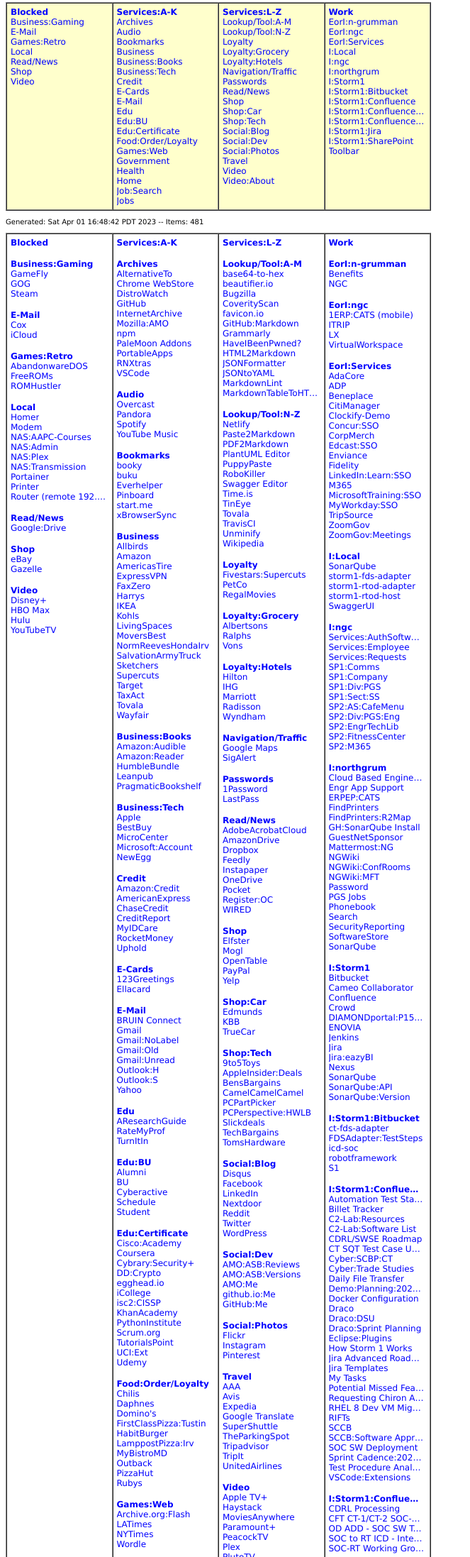
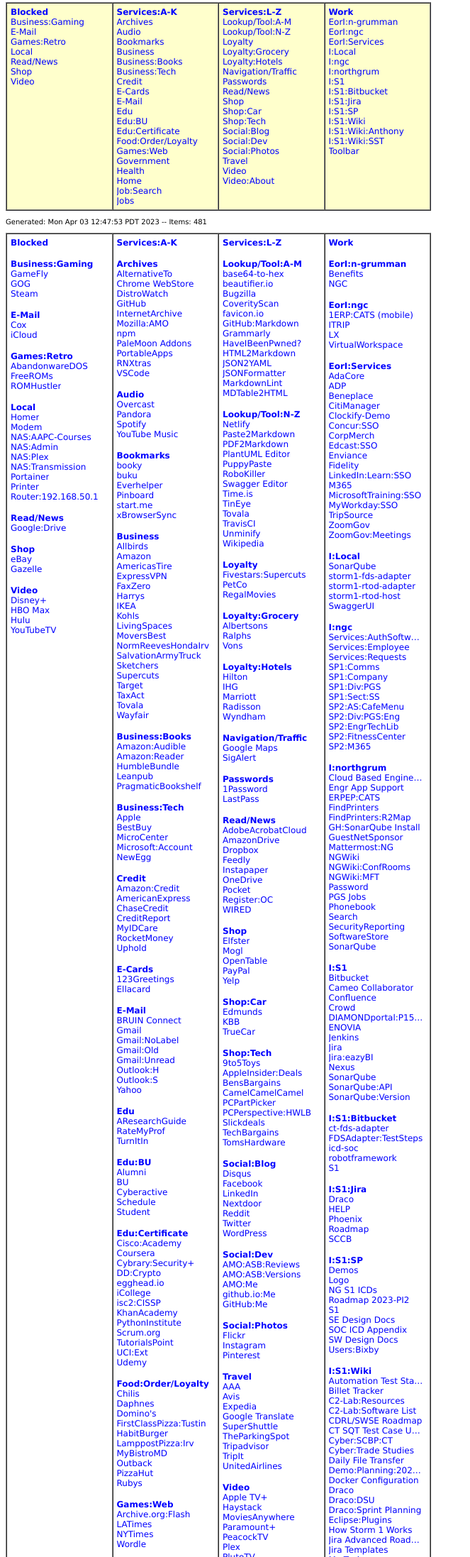
Before and after one commit to eric-bixby/dotfiles, a plain HTML site: page bookmarks/index.html in a window 1280 px wide. Shown: the part 5-2199 px from the top of the page at 71% size, without its empty margins (0-663 px from the left). Drawn offline with Linux system fonts and the light colour scheme.

Commit message:
Update bookmarks

```diff
--- a/bookmarks/index.html
+++ b/bookmarks/index.html
@@ -126,20 +126,20 @@
 <a href="#Work|I:Local" class="dir">I:Local</a><br>
 <a href="#Work|I:ngc" class="dir">I:ngc</a><br>
 <a href="#Work|I:northgrum" class="dir">I:northgrum</a><br>
-<a href="#Work|I:Storm1" class="dir">I:Storm1</a><br>
-<a href="#Work|I:Storm1:Bitbucket" class="dir">I:Storm1:Bitbucket</a><br>
-<a href="#Work|I:Storm1:Confluence" class="dir">I:Storm1:Confluence</a><br>
-<a href="#Work|I:Storm1:Confluence:Anthony" class="dir">I:Storm1:Confluence:Anthony</a><br>
-<a href="#Work|I:Storm1:Confluence:SST" class="dir">I:Storm1:Confluence:SST</a><br>
-<a href="#Work|I:Storm1:Jira" class="dir">I:Storm1:Jira</a><br>
-<a href="#Work|I:Storm1:SharePoint" class="dir">I:Storm1:SharePoint</a><br>
+<a href="#Work|I:S1" class="dir">I:S1</a><br>
+<a href="#Work|I:S1:Bitbucket" class="dir">I:S1:Bitbucket</a><br>
+<a href="#Work|I:S1:Jira" class="dir">I:S1:Jira</a><br>
+<a href="#Work|I:S1:SP" class="dir">I:S1:SP</a><br>
+<a href="#Work|I:S1:Wiki" class="dir">I:S1:Wiki</a><br>
+<a href="#Work|I:S1:Wiki:Anthony" class="dir">I:S1:Wiki:Anthony</a><br>
+<a href="#Work|I:S1:Wiki:SST" class="dir">I:S1:Wiki:SST</a><br>
 <a href="#Work|Toolbar" class="dir">Toolbar</a><br>
 </td>
 </tr>
 </tbody></table>
 
 <p class="mod">Generated:
-Sat Apr 01 16:48:42 PDT 2023
+Mon Apr 03 12:47:53 PDT 2023
 -- Items:
 481
 </p>
@@ -172,7 +172,7 @@
 <a href="http://nas-ba-f3-f8.local:9091/transmission/web/" class="dir" title="">NAS:Transmission</a><br>
 <a href="http://raspberrypi.local:9000/#!/home" class="dir" title="">Portainer</a><br>
 <a href="http://npif5f659.local./" class="dir" title="">Printer</a><br>
-<a href="http://router.asus.com/" class="dir" title="">Router (remote 192.168.50.1)</a><br>
+<a href="http://router.asus.com/" class="dir" title="">Router:192.168.50.1</a><br>
 <p>
 <a name="Blocked|Read/News" class="sub" href="#top">Read/News</a><br>
 <a href="https://www.google.com/intl/en/drive/#my-drive" class="dir" title="">Google:Drive</a><br>
@@ -392,10 +392,10 @@
 <a href="https://www.grammarly.com/" class="dir" title="">Grammarly</a><br>
 <a href="https://haveibeenpwned.com/" class="dir" title="">HaveIBeenPwned?</a><br>
 <a href="https://codebeautify.org/html-to-markdown" class="dir" title="">HTML2Markdown</a><br>
+<a href="https://www.json2yaml.com/" class="dir" title="">JSON2YAML</a><br>
 <a href="https://jsonformatter.org/" class="dir" title="">JSONFormatter</a><br>
-<a href="https://www.json2yaml.com/" class="dir" title="">JSONtoYAML</a><br>
 <a href="https://dlaa.me/markdownlint/" class="dir" title="">MarkdownLint</a><br>
-<a href="https://tableconvert.com/markdown-to-html" class="dir" title="">MarkdownTableToHTML</a><br>
+<a href="https://tableconvert.com/markdown-to-html" class="dir" title="">MDTable2HTML</a><br>
 <p>
 <a name="Services:L-Z|Lookup/Tool:N-Z" class="sub" href="#top">Lookup/Tool:N-Z</a><br>
 <a href="https://www.netlify.com/" class="dir" title="">Netlify</a><br>
@@ -595,7 +595,7 @@
 <a href="http://softwarestore.northgrum.com/esd/" class="dir" title="">SoftwareStore</a><br>
 <a href="https://sonarqube.northgrum.com/sessions/new?return_to=%2F" class="dir" title="">SonarQube</a><br>
 <p>
-<a name="Work|I:Storm1" class="sub" href="#top">I:Storm1</a><br>
+<a name="Work|I:S1" class="sub" href="#top">I:S1</a><br>
 <a href="https://c2web02.ss.northgrum.com/bitbucket/dashboard" class="dir" title="">Bitbucket</a><br>
 <a href="https://c2web02.ss.northgrum.com/webapp/" class="dir" title="">Cameo Collaborator</a><br>
 <a href="https://c2web02.ss.northgrum.com/confluence/" class="dir" title="">Confluence</a><br>
@@ -610,14 +610,32 @@
 <a href="https://c2web02.ss.northgrum.com/sonarqube/web_api" class="dir" title="">SonarQube:API</a><br>
 <a href="https://c2web02.ss.northgrum.com/sonarqube/api/server/version" class="dir" title="">SonarQube:Version</a><br>
 <p>
-<a name="Work|I:Storm1:Bitbucket" class="sub" href="#top">I:Storm1:Bitbucket</a><br>
+<a name="Work|I:S1:Bitbucket" class="sub" href="#top">I:S1:Bitbucket</a><br>
 <a href="https://c2web02.ss.northgrum.com/bitbucket/projects/STORM/repos/ct-fds-adapter/browse" class="dir" title="">ct-fds-adapter</a><br>
 <a href="https://c2web02.ss.northgrum.com/bitbucket/projects/STORM/repos/ct-copd/browse/storm1-ct-copd-sim-installer/docs/FDSAdapterTestSteps.md" class="dir" title="">FDSAdapter:TestSteps</a><br>
 <a href="https://c2web02.ss.northgrum.com/bitbucket/projects/STORM/repos/storm1-commons/browse/storm1-icd-soc/src/main/xsd/storm1-icd-soc.xsd" class="dir" title="">icd-soc</a><br>
 <a href="https://c2web02.ss.northgrum.com/bitbucket/projects/STORM/repos/storm1-robotframework/browse" class="dir" title="">robotframework</a><br>
 <a href="https://c2web02.ss.northgrum.com/bitbucket/projects/STORM" class="dir" title="">S1</a><br>
 <p>
-<a name="Work|I:Storm1:Confluence" class="sub" href="#top">I:Storm1:Confluence</a><br>
+<a name="Work|I:S1:Jira" class="sub" href="#top">I:S1:Jira</a><br>
+<a href="https://c2web02.ss.northgrum.com/jira/secure/RapidBoard.jspa?rapidView=67" class="dir" title="">Draco</a><br>
+<a href="https://c2web02.ss.northgrum.com/jira/secure/RapidBoard.jspa?rapidView=61&selectedIssue=HELP-470" class="dir" title="">HELP</a><br>
+<a href="https://c2web02.ss.northgrum.com/jira/secure/RapidBoard.jspa?rapidView=38&selectedIssue=S1-22050" class="dir" title="">Phoenix</a><br>
+<a href="https://c2web02.ss.northgrum.com/jira/secure/PortfolioPlanView.jspa?id=1&sid=1&vid=5#plan/backlog" class="dir" title="">Roadmap</a><br>
+<a href="https://c2web02.ss.northgrum.com/jira/secure/RapidBoard.jspa?rapidView=63&selectedIssue=SCCB-36" class="dir" title="">SCCB</a><br>
+<p>
+<a name="Work|I:S1:SP" class="sub" href="#top">I:S1:SP</a><br>
+<a href="https://oursites.myngc.com/MS/SISRS001/S1/Shared%20Documents/Forms/AllItems.aspx?RootFolder=%2fMS%2fSISRS001%2fS1%2fShared%20Documents%2fS1%20EMD%2f30%5fSOC%2f30%5fSW%5fDev%2fRaptor%2fRaptor%20demo%20recordings&FolderCTID=0x012000A504F26EA5867D41838109385FE76EED" class="dir" title="">Demos</a><br>
+<a href="https://oursites.myngc.com/MS/SISRS001/S1/Shared%20Documents/Forms/AllItems.aspx?RootFolder=%2FMS%2FSISRS001%2FS1%2FShared%20Documents%2FS1%20EMD%2F10_Mgmt%2FLogo&FolderCTID=0x012000A504F26EA5867D41838109385FE76EED&View=%7B39E5F4D5-B3BF-4EB6-A271-EE8AFA992F99%7D" class="dir" title="">Logo</a><br>
+<a href="https://oursites.myngc.com/MS/SISRS001/S1/Storm1FOUO/FOUO%20Docs/Forms/AllItems.aspx?RootFolder=%2fMS%2fSISRS001%2fS1%2fStorm1FOUO%2fFOUO%20Docs%2fS1%20EMD%2f20_SEIT%2f10_SE%2f30%20Interfaces%2fNG%20S1%20ICDs&FolderCTID=0x0120000A3F45EFB6F39D4C9711009E48C4D873" class="dir" title="">NG S1 ICDs</a><br>
+<a href="https://oursites.myngc.com/MS/SISRS001/S1/Shared%20Documents/Forms/AllItems.aspx?RootFolder=%2FMS%2FSISRS001%2FS1%2FShared%20Documents%2FS1%20EMD%2F10_Mgmt%2F10_Meetings%2F00_PI%20Planning%2F2023%20PI%20Planning%2F2023-03-07%20PI%20Planning%202%20for%20Yr%202023%2F2023_PI2_Roadmap&FolderCTID=0x012000A504F26EA5867D41838109385FE76EED&View=%7B39E5F4D5-B3BF-4EB6-A271-EE8AFA992F99%7D" class="dir" title="">Roadmap 2023-PI2</a><br>
+<a href="https://oursites.myngc.com/MS/SISRS001/S1/default.aspx" class="dir" title="">S1</a><br>
+<a href="https://oursites.myngc.com/MS/SISRS001/S1/Shared%20Documents/Forms/AllItems.aspx?RootFolder=%2FMS%2FSISRS001%2FS1%2FShared%20Documents%2FS1%20EMD%2F30%5FSOC%2FSE%20Design%20Docs&FolderCTID=0x012000A504F26EA5867D41838109385FE76EED&View=%7B39E5F4D5%2DB3BF%2D4EB6%2DA271%2DEE8AFA992F99%7D" class="dir" title="">SE Design Docs</a><br>
+<a href="https://oursites.myngc.com/MS/SISRS001/S1/Storm1FOUO/FOUO%20Docs/Forms/AllItems.aspx?RootFolder=/MS/SISRS001/S1/Storm1FOUO/FOUO%20Docs/S1%20EMD/20_SEIT/10_SE/30%20Interfaces/NG%20S1%20ICDs/IF11-0174-01%20SO%20ICD%20Vo1%20SOC%20Internal%20Interfaces%20Working%20Dir&FolderCTID=0x0120000A3F45EFB6F39D4C9711009E48C4D873" class="dir" title="">SOC ICD Appendix</a><br>
+<a href="https://oursites.myngc.com/MS/SISRS001/S1/Shared%20Documents/Forms/AllItems.aspx?RootFolder=%2FMS%2FSISRS001%2FS1%2FShared%20Documents%2FS1%20EMD%2F30_SOC%2FSW%20Design%20Docs&View=%7B39E5F4D5-B3BF-4EB6-A271-EE8AFA992F99%7D" class="dir" title="">SW Design Docs</a><br>
+<a href="https://oursites.myngc.com/MS/SISRS001/S1/Shared%20Documents/Forms/AllItems.aspx?RootFolder=%2FMS%2FSISRS001%2FS1%2FShared%20Documents%2FS1%20EMD%2F99_UserFolders%2FBixby&FolderCTID=0x012000A504F26EA5867D41838109385FE76EED&View=%7B39E5F4D5-B3BF-4EB6-A271-EE8AFA992F99%7D" class="dir" title="">Users:Bixby</a><br>
+<p>
+<a name="Work|I:S1:Wiki" class="sub" href="#top">I:S1:Wiki</a><br>
 <a href="https://c2web02.ss.northgrum.com/confluence/pages/viewpage.action?pageId=72745756" class="dir" title="">Automation Test Standards</a><br>
 <a href="https://c2web02.ss.northgrum.com/confluence/display/S1/Ground+Program+Clearance+-+Billet+Tracker" class="dir" title="">Billet Tracker</a><br>
 <a href="https://c2web02.ss.northgrum.com/confluence/display/S1/C2+Lab+Resources" class="dir" title="">C2-Lab:Resources</a><br>
@@ -648,14 +666,14 @@
 <a href="https://c2web02.ss.northgrum.com/confluence/display/S1/ENV+Test+Procedure+Analysis+with+SOC+ICD" class="dir" title="">Test Procedure Analysis:ENV</a><br>
 <a href="https://c2web02.ss.northgrum.com/confluence/display/S1/VS+Code+Extensions" class="dir" title="">VSCode:Extensions</a><br>
 <p>
-<a name="Work|I:Storm1:Confluence:Anthony" class="sub" href="#top">I:Storm1:Confluence:Anthony</a><br>
+<a name="Work|I:S1:Wiki:Anthony" class="sub" href="#top">I:S1:Wiki:Anthony</a><br>
 <a href="https://c2web02.ss.northgrum.com/confluence/display/~s274056/CDRL+Processing" class="dir" title="">CDRL Processing</a><br>
 <a href="https://c2web02.ss.northgrum.com/confluence/pages/viewpage.action?pageId=10166575" class="dir" title="">CFT CT-1/CT-2 SOC-RT ICD Work Split</a><br>
 <a href="https://c2web02.ss.northgrum.com/confluence/display/SST/OD+ADD" class="dir" title="">OD ADD - SOC SW Team</a><br>
 <a href="https://c2web02.ss.northgrum.com/confluence/display/S1/SOC+to+RT+ICD+-+Interfaces+and+Status" class="dir" title="">SOC to RT ICD - Interfaces and Status</a><br>
 <a href="https://c2web02.ss.northgrum.com/confluence/display/S1/SOC-RT+Working+Groups" class="dir" title="">SOC-RT Working Groups</a><br>
 <p>
-<a name="Work|I:Storm1:Confluence:SST" class="sub" href="#top">I:Storm1:Confluence:SST</a><br>
+<a name="Work|I:S1:Wiki:SST" class="sub" href="#top">I:S1:Wiki:SST</a><br>
 <a href="https://c2web02.ss.northgrum.com/confluence/display/SST/2022+SOC+PI3+Demonstration" class="dir" title="">Demo:Setup:2022-PI3-PI4</a><br>
 <a href="https://c2web02.ss.northgrum.com/confluence/display/SST/2023+SOC+Q1+Demonstration" class="dir" title="">Demo:Setup:2023-PI1</a><br>
 <a href="https://c2web02.ss.northgrum.com/confluence/display/SST/2023+SOC+P1+Orbit+Determination" class="dir" title="">Demo:Setup:2023-PI1:OD</a><br>
@@ -666,24 +684,6 @@
 <a href="https://c2web02.ss.northgrum.com/confluence/display/SST/Compile+RTOD+with+GNAT" class="dir" title="">RTOD:Compile</a><br>
 <a href="https://c2web02.ss.northgrum.com/confluence/display/SST/Scanning+RTOD+with+AdaControl" class="dir" title="">RTOD:Scan</a><br>
 <a href="https://c2web02.ss.northgrum.com/confluence/display/SST/Software+Development+Coordination+2023" class="dir" title="">SDCM:2023</a><br>
-<p>
-<a name="Work|I:Storm1:Jira" class="sub" href="#top">I:Storm1:Jira</a><br>
-<a href="https://c2web02.ss.northgrum.com/jira/secure/RapidBoard.jspa?rapidView=67" class="dir" title="">Draco</a><br>
-<a href="https://c2web02.ss.northgrum.com/jira/secure/RapidBoard.jspa?rapidView=61&selectedIssue=HELP-470" class="dir" title="">HELP</a><br>
-<a href="https://c2web02.ss.northgrum.com/jira/secure/RapidBoard.jspa?rapidView=38&selectedIssue=S1-22050" class="dir" title="">Phoenix</a><br>
-<a href="https://c2web02.ss.northgrum.com/jira/secure/PortfolioPlanView.jspa?id=1&sid=1&vid=5#plan/backlog" class="dir" title="">Roadmap</a><br>
-<a href="https://c2web02.ss.northgrum.com/jira/secure/RapidBoard.jspa?rapidView=63&selectedIssue=SCCB-36" class="dir" title="">SCCB</a><br>
-<p>
-<a name="Work|I:Storm1:SharePoint" class="sub" href="#top">I:Storm1:SharePoint</a><br>
-<a href="https://oursites.myngc.com/MS/SISRS001/S1/Shared%20Documents/Forms/AllItems.aspx?RootFolder=%2fMS%2fSISRS001%2fS1%2fShared%20Documents%2fS1%20EMD%2f30%5fSOC%2f30%5fSW%5fDev%2fRaptor%2fRaptor%20demo%20recordings&FolderCTID=0x012000A504F26EA5867D41838109385FE76EED" class="dir" title="">Demos</a><br>
-<a href="https://oursites.myngc.com/MS/SISRS001/S1/Shared%20Documents/Forms/AllItems.aspx?RootFolder=%2FMS%2FSISRS001%2FS1%2FShared%20Documents%2FS1%20EMD%2F10_Mgmt%2FLogo&FolderCTID=0x012000A504F26EA5867D41838109385FE76EED&View=%7B39E5F4D5-B3BF-4EB6-A271-EE8AFA992F99%7D" class="dir" title="">Logo</a><br>
-<a href="https://oursites.myngc.com/MS/SISRS001/S1/Storm1FOUO/FOUO%20Docs/Forms/AllItems.aspx?RootFolder=%2fMS%2fSISRS001%2fS1%2fStorm1FOUO%2fFOUO%20Docs%2fS1%20EMD%2f20_SEIT%2f10_SE%2f30%20Interfaces%2fNG%20S1%20ICDs&FolderCTID=0x0120000A3F45EFB6F39D4C9711009E48C4D873" class="dir" title="">NG S1 ICDs</a><br>
-<a href="https://oursites.myngc.com/MS/SISRS001/S1/Shared%20Documents/Forms/AllItems.aspx?RootFolder=%2FMS%2FSISRS001%2FS1%2FShared%20Documents%2FS1%20EMD%2F10_Mgmt%2F10_Meetings%2F00_PI%20Planning%2F2023%20PI%20Planning%2F2023-03-07%20PI%20Planning%202%20for%20Yr%202023%2F2023_PI2_Roadmap&FolderCTID=0x012000A504F26EA5867D41838109385FE76EED&View=%7B39E5F4D5-B3BF-4EB6-A271-EE8AFA992F99%7D" class="dir" title="">Roadmap 2023-PI2</a><br>
-<a href="https://oursites.myngc.com/MS/SISRS001/S1/default.aspx" class="dir" title="">S1</a><br>
-<a href="https://oursites.myngc.com/MS/SISRS001/S1/Shared%20Documents/Forms/AllItems.aspx?RootFolder=%2FMS%2FSISRS001%2FS1%2FShared%20Documents%2FS1%20EMD%2F30%5FSOC%2FSE%20Design%20Docs&FolderCTID=0x012000A504F26EA5867D41838109385FE76EED&View=%7B39E5F4D5%2DB3BF%2D4EB6%2DA271%2DEE8AFA992F99%7D" class="dir" title="">SE Design Docs</a><br>
-<a href="https://oursites.myngc.com/MS/SISRS001/S1/Storm1FOUO/FOUO%20Docs/Forms/AllItems.aspx?RootFolder=/MS/SISRS001/S1/Storm1FOUO/FOUO%20Docs/S1%20EMD/20_SEIT/10_SE/30%20Interfaces/NG%20S1%20ICDs/IF11-0174-01%20SO%20ICD%20Vo1%20SOC%20Internal%20Interfaces%20Working%20Dir&FolderCTID=0x0120000A3F45EFB6F39D4C9711009E48C4D873" class="dir" title="">SOC ICD Appendix</a><br>
-<a href="https://oursites.myngc.com/MS/SISRS001/S1/Shared%20Documents/Forms/AllItems.aspx?RootFolder=%2FMS%2FSISRS001%2FS1%2FShared%20Documents%2FS1%20EMD%2F30_SOC%2FSW%20Design%20Docs&View=%7B39E5F4D5-B3BF-4EB6-A271-EE8AFA992F99%7D" class="dir" title="">SW Design Docs</a><br>
-<a href="https://oursites.myngc.com/MS/SISRS001/S1/Shared%20Documents/Forms/AllItems.aspx?RootFolder=%2FMS%2FSISRS001%2FS1%2FShared%20Documents%2FS1%20EMD%2F99_UserFolders%2FBixby&FolderCTID=0x012000A504F26EA5867D41838109385FE76EED&View=%7B39E5F4D5-B3BF-4EB6-A271-EE8AFA992F99%7D" class="dir" title="">Users:Bixby</a><br>
 <p>
 <a name="Work|Toolbar" class="sub" href="#top">Toolbar</a><br>
 <a href="https://vault.bitwarden.com/#/vault" class="dir" title="">Bitwarden</a><br>
```
Also changed, not shown: bookmarks/bookmarks.html (+10 -10 lines), 1 other file.
